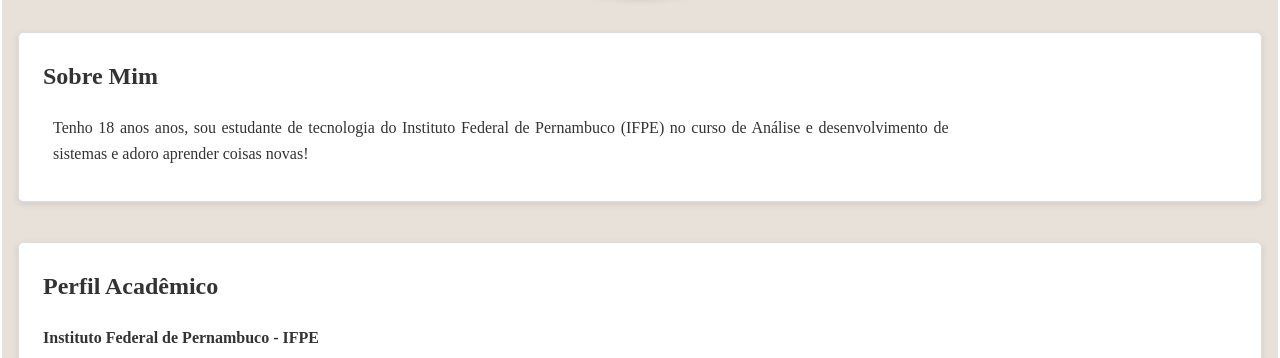
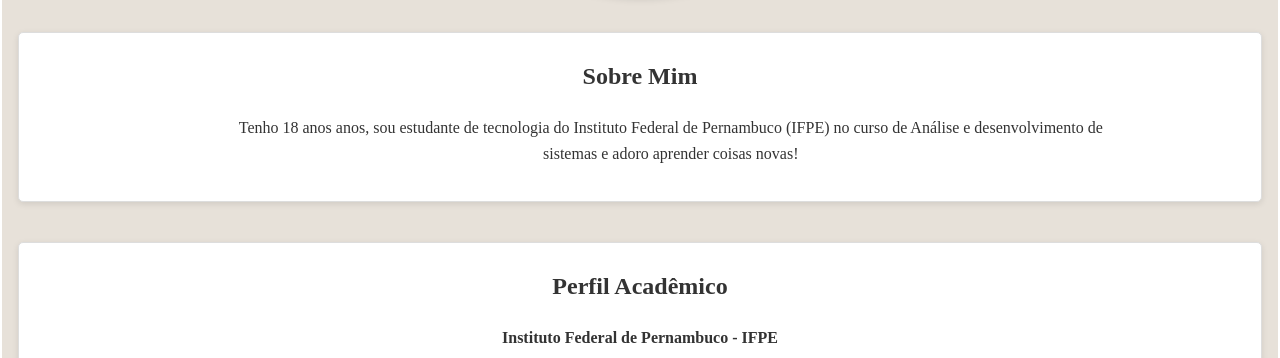
Before and after one commit to fernandasales27/portifolio-html, a plain HTML site: page index.html in a window 1280 px wide. Shown: the part 442-800 px from the top of the page. Drawn offline with Linux system fonts and the light colour scheme.

Commit message:
Update style.css

```diff
--- a/style.css
+++ b/style.css
@@ -19,6 +19,10 @@ header {
 
 }
 
+div, section{
+    text-align: center;
+}
+
 
 header h1 {
     margin: 0;
@@ -38,9 +42,10 @@ section {
 }
 
 section p {
-    text-align: justify;
+    text-align: center;
     width: 75%;
     margin: 10px;
+    padding: 0 0 0 170px;
 }
 
 
```
